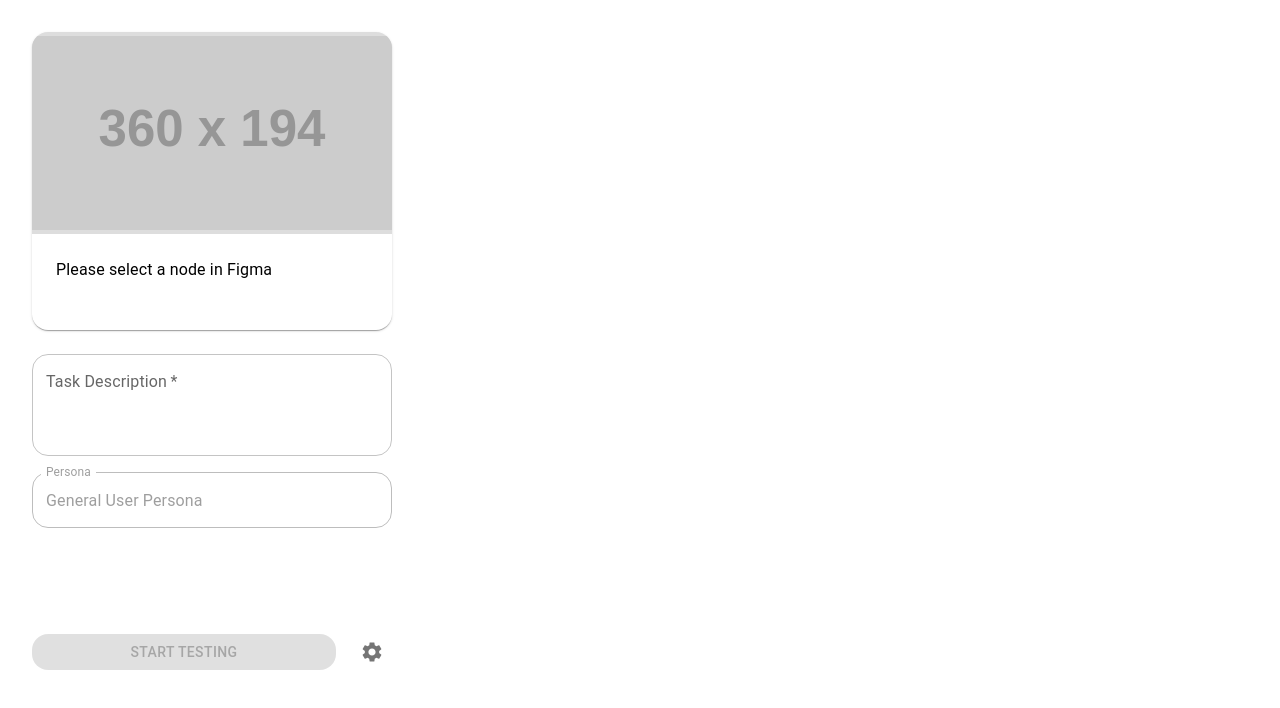
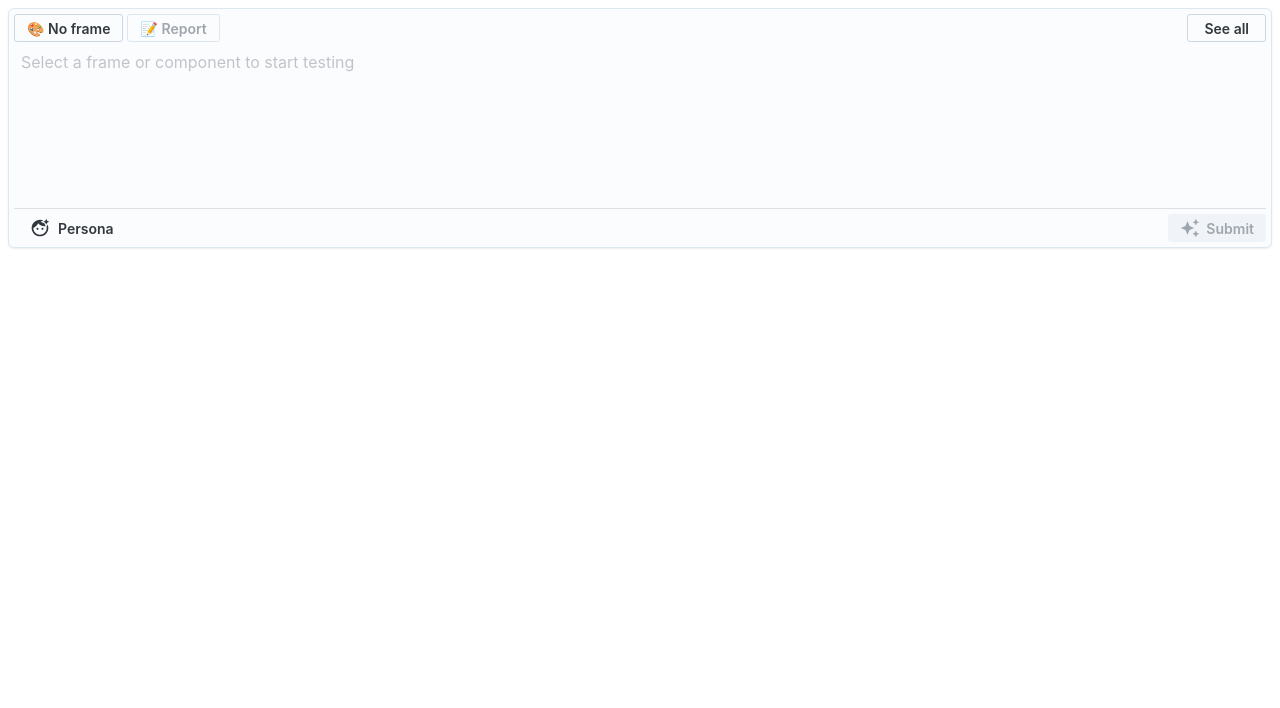
Before and after one commit to FigmaAI/klever, a React app: page /credits in a window 1280 px wide. Shown: the top 708 px of the page. Built offline with nearby package versions, Linux system fonts and the light colour scheme.

Commit message:
Update UI

```diff
--- /dev/null
+++ b/src/app/Root.tsx
@@ -0,0 +1,29 @@
+import React from 'react';
+import { createMemoryRouter, RouterProvider } from 'react-router-dom';
+import App from './components/App';
+
+// PromptPage 컴포넌트
+const PromptPage = () => {
+    return <div>Hello World from Prompt Page</div>;
+  };
+
+  // CreditsPage 컴포넌트
+  const CreditsPage = () => {
+    return <div>Hello World from Credits Page</div>;
+  };
+
+  // 메모리 라우터 생성 및 라우트 설정
+  const router = createMemoryRouter([
+    { path: "/", element: <App /> },
+    { path: "/prompt", element: <PromptPage /> },
+    { path: "/credits", element: <CreditsPage /> },
+  ]);
+
+
+const Root = () => {
+  return (
+    <RouterProvider router={router} />
+  );
+};
+
+export default Root;
--- a/src/app/components/App.tsx
+++ b/src/app/components/App.tsx
@@ -1,20 +1,67 @@
-import React from 'react';
-import { Typography, TextField, IconButton, Box, Card, CardContent, CardMedia } from '@mui/material';
-import SettingsIcon from '@mui/icons-material/Settings';
-import LoadingButton from '@mui/lab/LoadingButton';
-
-const uint8ArrayToObjectURL = (data: Uint8Array): string => {
-  return URL.createObjectURL(new Blob([data], { type: 'image/png' }));
-};
+import * as React from 'react';
+import {
+  Box,
+  Button,
+  Textarea,
+  Modal,
+  ModalDialog,
+  DialogTitle,
+  DialogContent,
+  Stack,
+  ModalClose,
+  DialogActions,
+} from '@mui/joy';
+import { AutoAwesome, FaceRetouchingNatural } from '@mui/icons-material';
 
 const App = () => {
-  const [imageUrl, setImageUrl] = React.useState<string>('');
-  const [name, setName] = React.useState<string>('');
-  const [nodeId, setNodeId] = React.useState<string>('');
-  const [taskName, setTaskName] = React.useState<string>('');
+  const [taskNode, setTaskNode] = React.useState<string>('');
+  const [nodeName, setNodeName] = React.useState<string>('');
   const [taskDesc, setTaskDesc] = React.useState<string>('');
-  const [personaDesc, setPersonaDesc] = React.useState<string>('General User Persona');
+  const [personaDesc, setPersonaDesc] = React.useState<string>('');
+  const [reportNode, setReportNode] = React.useState<string>('');
   const [loading, setLoading] = React.useState(false);
+  const [modalOpen, setModalOpen] = React.useState<boolean>(false);
+
+  // const [credits, setCredits] = React.useState<number>(0); // Add this line to manage credits state
+
+  const handleSubmit = (e) => {
+    e.preventDefault();
+    setLoading(true);
+
+    // create a task name with the current timestamp
+    const demoTimestamp = new Date();
+
+    const taskName: string = `self_explore_${demoTimestamp.getFullYear()}-${
+      demoTimestamp.getMonth() + 1
+    }-${demoTimestamp.getDate()}_${demoTimestamp.getHours()}-${demoTimestamp.getMinutes()}-${demoTimestamp.getSeconds()}`;
+
+    // personaDesc가 기본값일 경우 제외
+    const postData = {
+      nodeId: taskNode,
+      taskName: taskName,
+      taskDesc: taskDesc,
+      personaDesc: personaDesc ? personaDesc : undefined,
+    };
+
+    // Figma plugin으로 postData 전송 로직...
+    parent.postMessage({ pluginMessage: { type: 'submit', data: postData } }, '*');
+  };
+
+  const handleKeyDown = (e) => {
+    // Mac에서는 e.metaKey가 true이고, Windows/Linux에서는 e.ctrlKey가 true입니다.
+    if ((e.metaKey || e.ctrlKey) && e.key === 'Enter') {
+      handleSubmit(e);
+    }
+  };
+
+  // submit button activation condition: taskDesc is not empty + nodeId is not empty
+
+  const isEligible = taskDesc && taskNode;
+
+  // 버튼을 클릭했을 때, 만약 node ID가 있다면 controller로 해당 nodeID와 함께 moveFocus 타입 메시지를 보내고, 없다면 console에 에러 메시지를 출력합니다.
+  const handleNodeClick = (nodeId: string) => {
+    parent.postMessage({ pluginMessage: { type: 'moveFocus', data: nodeId } }, '*');
+  };
 
   React.useEffect(() => {
     window.onmessage = (event) => {
@@ -22,123 +69,144 @@ const App = () => {
       if (type === 'nodeInfo') {
         console.log(message);
 
-        setImageUrl(uint8ArrayToObjectURL(message.imageData));
-        setName(message.name);
-        setNodeId(message.id);
-        setTaskName(message.taskName);
+        setTaskNode(message.id);
+        setNodeName(message.name);
       }
       if (type === 'clear') {
-        setImageUrl('');
-        setName('');
-        setNodeId('');
-        setTaskName('');
+        setTaskNode('');
+        setNodeName('');
+        setReportNode('');
       }
       if (type === 'loading') {
         setLoading(message);
       }
+      if (type === 'credits') {
+        console.log('here', message);
+        // setCredits(message); // Add this line to update credits state
+      }
+      if (type === 'reportNode') {
+        setReportNode(message);
+      }
     };
-  }, [taskDesc, personaDesc]);
-
-  const handleSubmit = (e) => {
-    e.preventDefault();
-    setLoading(true);
-
-    // personaDesc가 기본값일 경우 제외
-    const postData = {
-      nodeId,
-      taskName,
-      taskDesc,
-      personaDesc: personaDesc !== 'General User Persona' ? personaDesc : undefined,
-    };
-
-    // Figma plugin으로 postData 전송 로직...
-    parent.postMessage({ pluginMessage: { type: 'submit', data: postData } }, '*');
-  };
-
-  // submit button activation condition: taskDesc is not empty + nodeId is not empty
-
-  const isEligible = taskDesc && nodeId;
+  }, []);
 
   return (
-    <Box
-      sx={{
-        width: 360, // Setting the width of the UI
-        height: 640, // Setting the height of the UI
-        overflow: 'auto', // Displaying a scrollbar if the content overflows
-        display: 'flex',
-        flexDirection: 'column',
-        padding: '24px',
-        bgcolor: 'background.paper', // Setting the background color
-        justifyContent: 'space-between', // Adjusting to space out the content
-      }}
-    >
-      <Box>
-        <Card sx={{ mb: 3, borderRadius: '16px' }}>
-          <Box sx={{ paddingTop: '4px', paddingBottom: '4px', backgroundColor: '#DDD' }}>
-            <CardMedia
-              component="img"
-              sx={{
-                height: '194px',
-                maxWidth: '100%',
-                objectFit: 'contain',
-                margin: 'auto',
-                display: 'block',
-              }}
-              image={imageUrl || 'https://placehold.co/360x194?text=App+Agent'}
-              alt={name || 'Image'}
-            />
+    <>
+      <Textarea
+        placeholder={
+          taskNode
+            ? `Please enter the description of the task you want me on \"${nodeName}\" to complete in a few sentences:`
+            : 'Select a frame or component to start testing'
+        }
+        disabled={!taskNode}
+        value={taskDesc}
+        onChange={(event) => setTaskDesc(event.target.value)}
+        onKeyDown={handleKeyDown}
+        minRows={2}
+        maxRows={6}
+        size="md"
+        startDecorator={
+          <Box sx={{ display: 'flex', gap: 0.5, flex: 1 }}>
+            <Button variant="outlined" color="neutral" onClick={() => handleNodeClick(taskNode)} size="sm">
+              {taskNode ? `🎨 ${nodeName}` : '🎨 No frame'}
+            </Button>
+            <Button
+              variant="outlined"
+              color="neutral"
+              onClick={() => handleNodeClick(reportNode)}
+              size="sm"
+              disabled={!reportNode}
+            >
+              📝 Report
+            </Button>
+            <Button variant="outlined" color="neutral" sx={{ ml: 'auto' }}>
+              See all
+            </Button>
           </Box>
-          <CardContent sx={{ p: 3, mb: 0 }}>
-            <Typography variant="body1" sx={{ mb: 3 }} color="black">
-              {name || 'Please select a node in Figma'}
-            </Typography>
-          </CardContent>
-        </Card>
-        <TextField
-          id="task_desc"
-          label="Task Description"
-          multiline
-          rows={3}
-          variant="outlined"
-          fullWidth
-          sx={{ borderRadius: '16px', mb: 2 }}
-          placeholder="Please enter the description of the task you want me to complete in a few sentences:"
-          InputProps={{ style: { borderRadius: 16 } }}
-          value={taskDesc}
-          onChange={(e) => setTaskDesc(e.target.value)}
-          required
-          disabled={loading}
-        />
-        <TextField
-          id="persona_desc"
-          label="Persona"
-          variant="outlined"
-          fullWidth
-          sx={{ borderRadius: '16px', mb: 2 }}
-          placeholder="(Optional) Please enter the description of the user persona you'd like me to emulate :"
-          InputProps={{ style: { borderRadius: 16 } }}
-          value={personaDesc}
-          onChange={(e) => setPersonaDesc(e.target.value)}
-          disabled
-        />
-      </Box>
-      <Box sx={{ display: 'flex', justifyContent: 'space-between', alignItems: 'center', pt: 2 }}>
-        <LoadingButton
-          loading={loading}
-          loadingIndicator="Loading…"
-          variant="contained"
-          color="primary"
-          sx={{ borderRadius: '16px', flexGrow: 1, mr: 1 }}
-          onClick={handleSubmit}
-          disabled={!isEligible}
-        >
-          Start Testing
-        </LoadingButton>
-        <IconButton aria-label="settings" sx={{ ml: 1 }}>
-          <SettingsIcon />
-        </IconButton>
-      </Box>
-    </Box>
+        }
+        endDecorator={
+          <Box
+            sx={{
+              display: 'flex',
+              gap: 'var(--Textarea-paddingBlock)',
+              pt: 'var(--Textarea-paddingBlock)',
+              borderTop: '1px solid',
+              borderColor: 'divider',
+              flex: 'auto',
+            }}
+          >
+            <Button
+              variant="plain"
+              color="neutral"
+              onClick={() => setModalOpen(true)}
+              startDecorator={<FaceRetouchingNatural fontSize="small" />}
+            >
+              {/* if persona is empty, Button label is "Persona". If set use persona text and truncate the text */}
+              {personaDesc ? personaDesc.length > 12 ? `${personaDesc.slice(0, 12)}...` : personaDesc : 'Persona'}
+            </Button>
+
+            <Button
+              // if loading is true, button is disabled, if is not eligible, button is disabled as well
+              loading={loading}
+              disabled={isEligible ? false : true}
+              loadingIndicator="Loading…"
+              color="primary"
+              sx={{ ml: 'auto' }}
+              size="sm"
+              onClick={handleSubmit}
+              startDecorator={<AutoAwesome fontSize="small" />}
+            >
+              Submit
+            </Button>
+          </Box>
+        }
+        sx={{ minWidth: 480, minHeight: 240 }}
+      />
+      <Modal
+        open={modalOpen}
+        onClose={() => setModalOpen(false)}
+        sx={{ display: 'flex', flexDirection: 'column', height: '100%' }}
+      >
+        <ModalDialog layout="fullscreen">
+          <ModalClose />
+          <DialogTitle>Create Persona</DialogTitle>
+          <DialogContent>
+            <Stack spacing={2} sx={{ height: '100%' }}>
+              <Textarea
+                placeholder="(Optional) Please enter the description of the user persona you'd like me to emulate : "
+                autoFocus
+                value={personaDesc}
+                minRows={3}
+                maxRows={6}
+                onChange={(e) => setPersonaDesc(e.target.value)}
+                sx={{ height: '100%' }}
+              />
+              <DialogActions>
+                <Button
+                  color="primary"
+                  variant='soft'
+                  onClick={() => {
+                    setModalOpen(false);
+                  }}
+                >
+                  Set Persona
+                </Button>
+                <Button
+                  variant="plain"
+                  color="neutral"
+                  onClick={() => {
+                    setPersonaDesc('');
+                    setModalOpen(false);
+                  }}
+                >
+                  Reset
+                </Button>
+              </DialogActions>
+            </Stack>
+          </DialogContent>
+        </ModalDialog>
+      </Modal>
+    </>
   );
 };
 
--- a/src/app/index.tsx
+++ b/src/app/index.tsx
@@ -1,9 +1,9 @@
 import React from 'react';
 import { createRoot } from 'react-dom/client';
-import App from './components/App';
+import Root from './Root';
 
 document.addEventListener('DOMContentLoaded', function () {
   const container = document.getElementById('react-page');
   const root = createRoot(container);
-  root.render(<App />);
+  root.render(<Root />);
 });
```
Also changed, not shown: package.json (+4 -5 lines), src/plugin/Models.ts (+15 -30 lines), src/plugin/controller.ts (+121 -56 lines), manifest.json, 2 other files (tests, documents, lock files or other folders).
